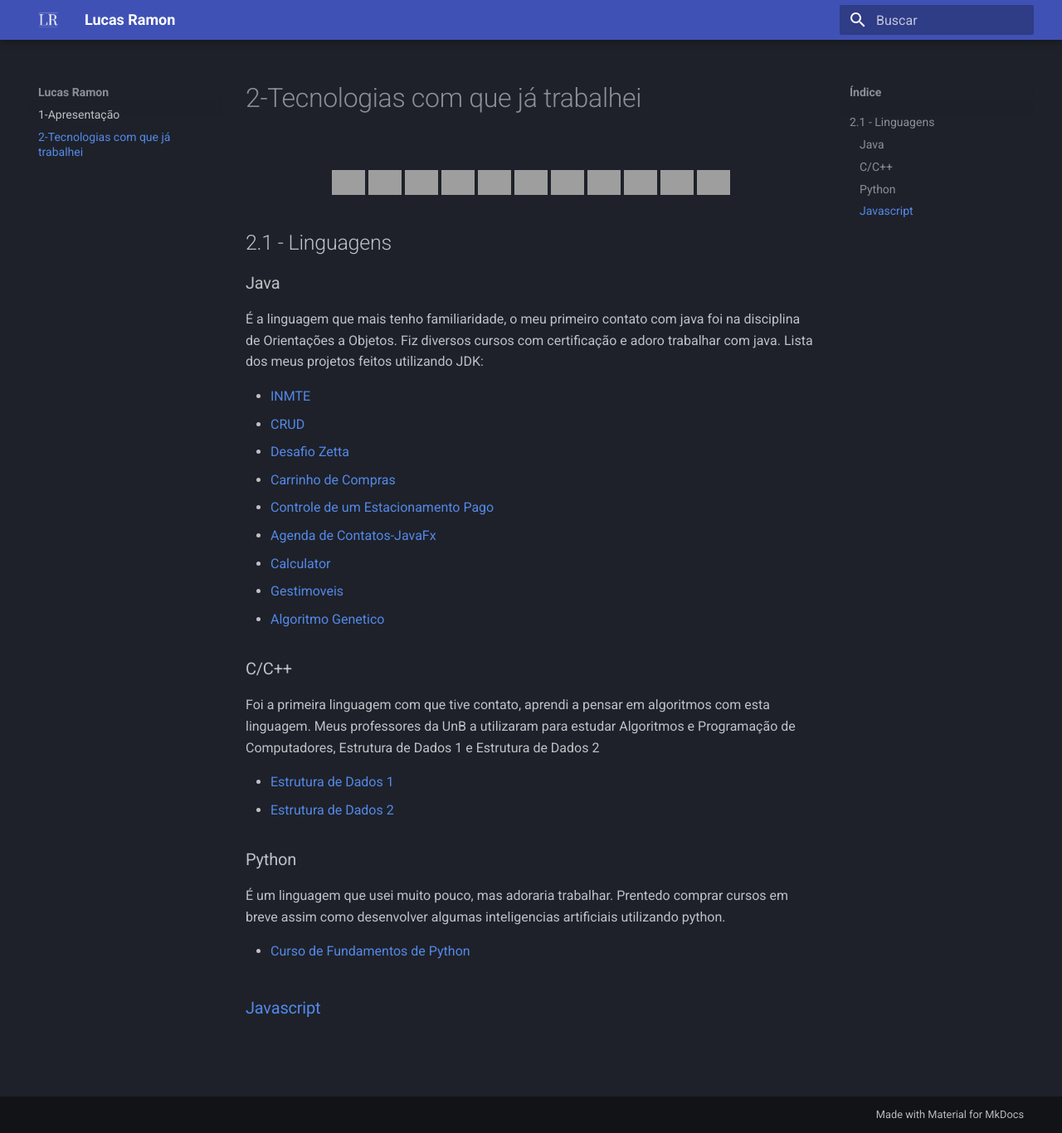
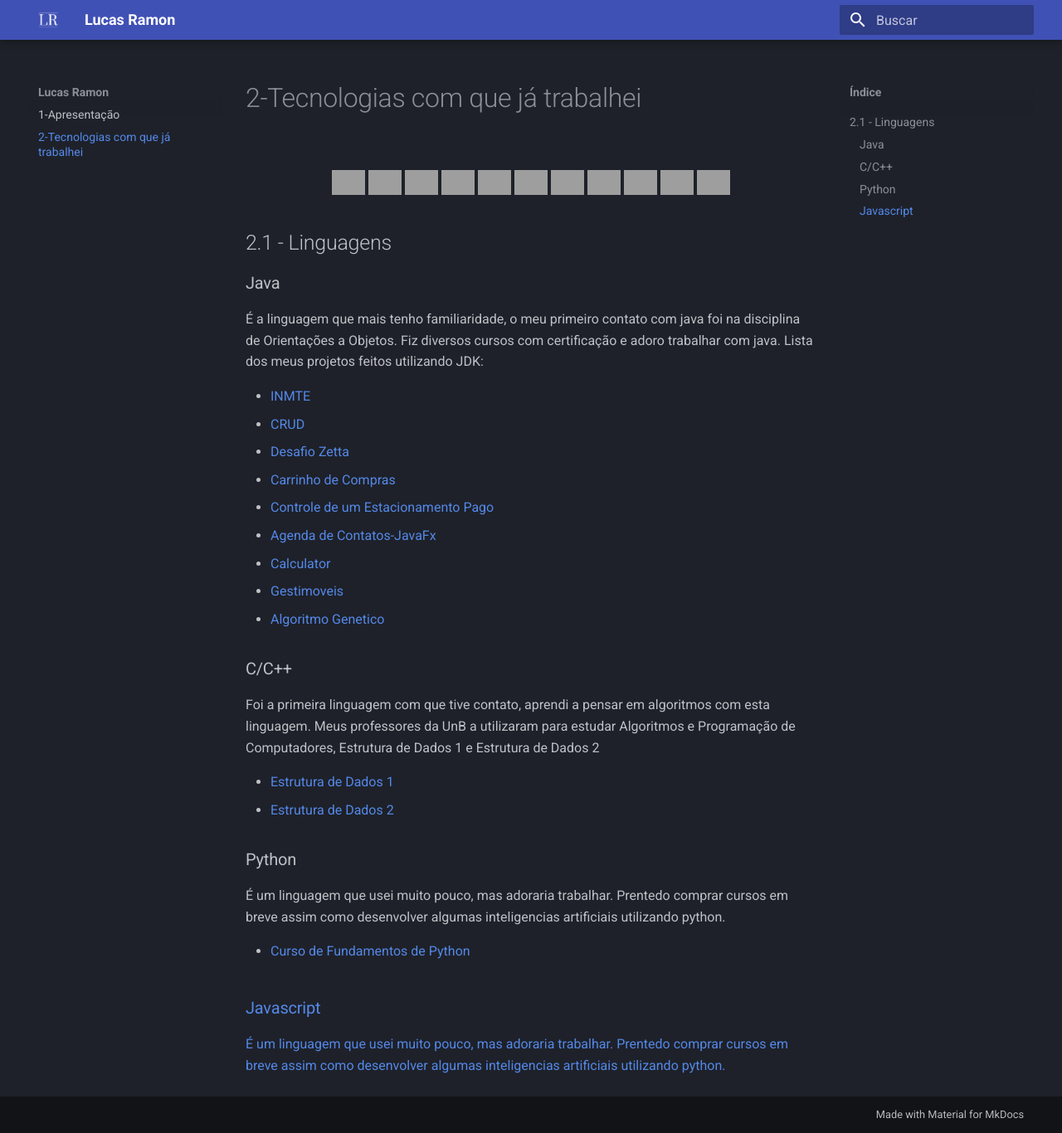
Before and after one commit to lramon2001/lramon2001.github.io, an MkDocs documentation site: the page built from docs/softskills.md, in a window 1280 px wide and 1366 px high, cut to the strip 0-1366 px from the top of the window. Shown: the whole strip at 83% size. Built offline with MkDocs 1.6.1 and Material for MkDocs 9.7.7, drawn with Linux system fonts in a browser that asks for light colours; grey boxes are pictures that could not be loaded.

Commit message:
Update softskills.md

```diff
--- a/docs/softskills.md
+++ b/docs/softskills.md
@@ -53,8 +53,6 @@
   <li><a href="https://github.com/lramon2001/Python-Fundamentos">Curso de Fundamentos de Python <a/></li>
 </ul>
 
-<tr>
-</tr>
+### Javascript
 
-
-### Javascript
+É um linguagem que usei muito pouco, mas adoraria trabalhar. Prentedo comprar cursos em breve assim como desenvolver algumas inteligencias artificiais utilizando python.
```
